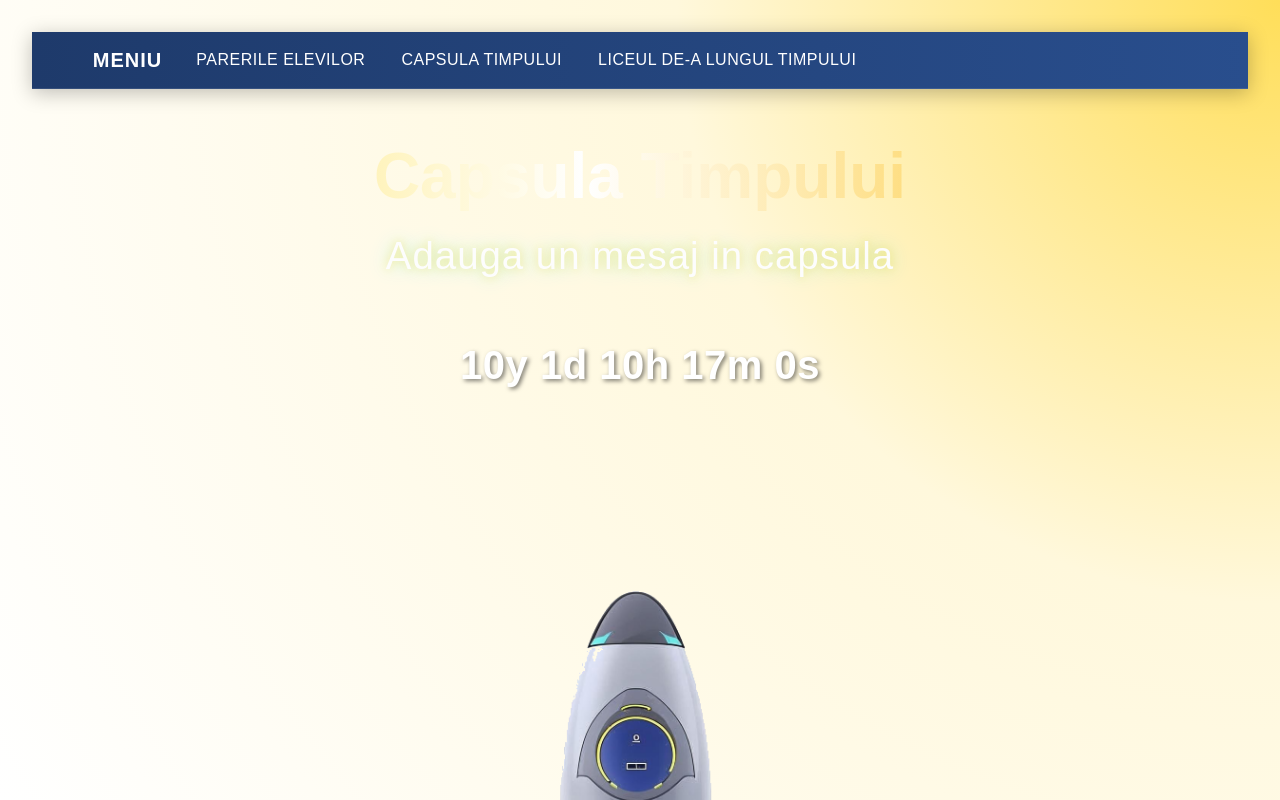
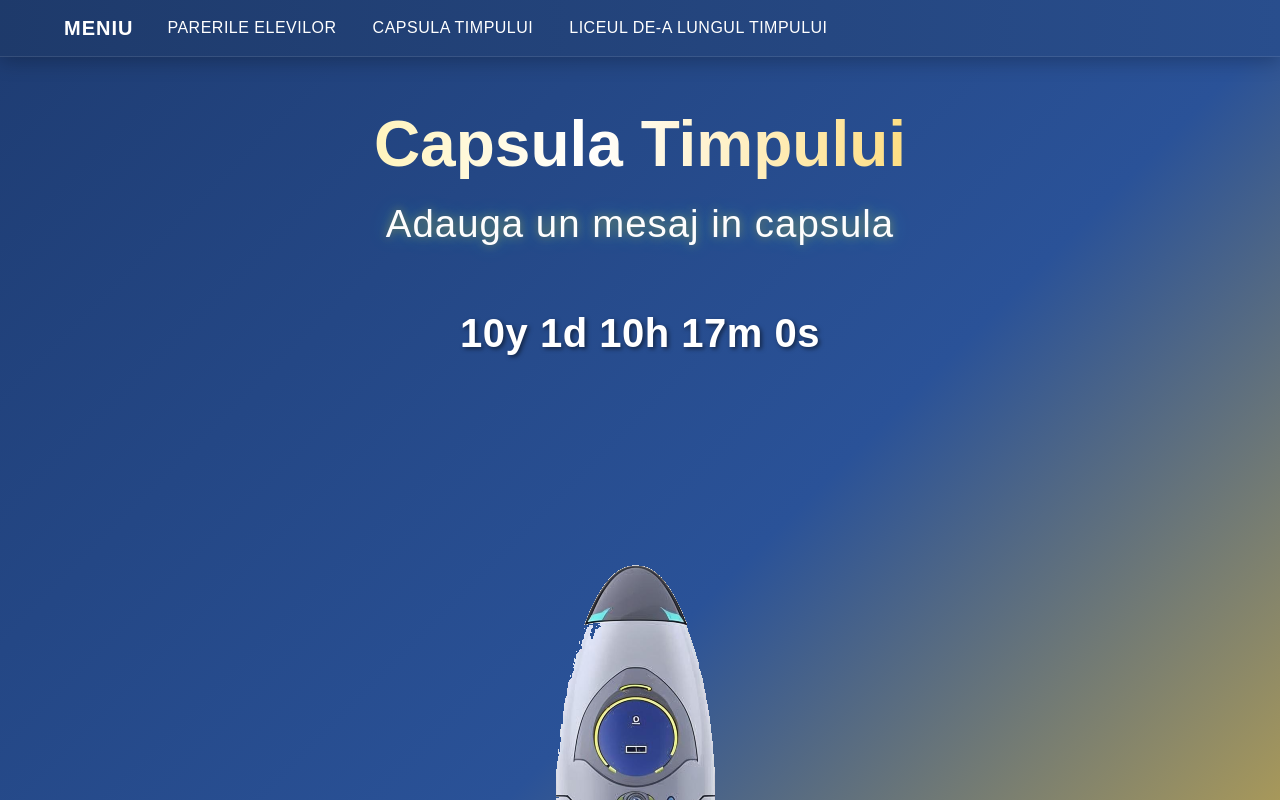
Before and after one commit to FaneSpoitoru/odobescu-in-viitor, a React (Vite) app: page /capsula-timpului in a window 1280 px wide. Shown: the top 800 px of the page. Built offline with nearby package versions, Linux system fonts and the light colour scheme.

Commit message:
MERGE CSS

```diff
--- a/src/App.css
+++ b/src/App.css
@@ -1,67 +1,40 @@
-/* Root ocupă tot ecranul și fundalul se continuă în jos */
-
-#root {
-  min-height: 100vh; /* ocupă înălțimea completă a ecranului */
-  width: 100%;
-  margin: 0;
-  padding: 2rem;
+.hero {
+  height: 100vh; /* full screen */
+  display: flex;
+  flex-direction: column;
+  justify-content: center;
+  align-items: center;
+  background: linear-gradient(135deg, #1E3C72, #2A5298, #FDC830);
+  color: rgb(255, 255, 255);
   text-align: center;
-  background: radial-gradient(circle at top right, #ffde59 0%, #fff8dc 40%, #ffffff 100%);
-  background-attachment: fixed; /* păstrează efectul continuu la scroll */
-  background-repeat: no-repeat;
-  background-size: cover;
-  overflow-x: hidden;
-  font-family: "Poppins", sans-serif;
+  font-family: 'Poppins', sans-serif;
+  gap: 20px;
 }
 
-/* LOGO */
-.logo {
-  height: 6em;
-  padding: 1.5em;
-  will-change: filter;
-  transition: filter 300ms;
+.hero h1 {
+  font-size: 3rem;
+  font-weight: 700;
+  margin: 0;
+  text-shadow: 0 0 10px rgba(255, 255, 255, 0.2);
 }
 
-.logo:hover {
-  filter: drop-shadow(0 0 2em #646cffaa);
+.hero p {
+  font-size: 1.3rem;
+  opacity: 0.9;
 }
 
-.logo.react:hover {
-  filter: drop-shadow(0 0 2em #61dafbaa);
+.hero button {
+  background: white;
+  color: #2451b3;
+  border: none;
+  padding: 12px 25px;
+  border-radius: 25px;
+  font-size: 1rem;
+  cursor: pointer;
+  transition: 0.3s;
 }
 
-/* ANIMAȚIE LOGO */
-@keyframes logo-spin {
-  from {
-    transform: rotate(0deg);
-  }
-  to {
-    transform: rotate(360deg);
-  }
+.hero button:hover {
+  transform: scale(1.05);
+  background: #eee;
 }
-
-@media (prefers-reduced-motion: no-preference) {
-  a:nth-of-type(2) .logo {
-    animation: logo-spin infinite 20s linear;
-  }
-}
-
-/* CARD */
-.card {
-  padding: 2em;
-  background: rgba(255, 255, 255, 0.75);
-  border-radius: 15px;
-  box-shadow: 0 8px 20px rgba(0, 0, 0, 0.1);
-  margin-bottom: 2rem;
-}
-
-/* TEXT */
-.read-the-docs {
-  color: #888;
-}
-
-/* OPCIONAL: adaugă o mică umbră sus și jos */
-body {
-  margin: 0;
-  background: linear-gradient(to bottom, #fffbe7, #ffffff);
-}
--- a/src/index.css
+++ b/src/index.css
@@ -1,67 +1,40 @@
-/* Root ocupă tot ecranul și fundalul se continuă în jos */
-
-#root {
-  min-height: 100vh; /* ocupă înălțimea completă a ecranului */
-  width: 100%;
-  margin: 0;
-  padding: 2rem;
+.hero {
+  height: 100vh; /* full screen */
+  display: flex;
+  flex-direction: column;
+  justify-content: center;
+  align-items: center;
+  background: linear-gradient(135deg, #1E3C72, #2A5298, #FDC830);
+  color: rgb(255, 255, 255);
   text-align: center;
-  background: radial-gradient(circle at top right, #ffde59 0%, #fff8dc 40%, #ffffff 100%);
-  background-attachment: fixed; /* păstrează efectul continuu la scroll */
-  background-repeat: no-repeat;
-  background-size: cover;
-  overflow-x: hidden;
-  font-family: "Poppins", sans-serif;
+  font-family: 'Poppins', sans-serif;
+  gap: 20px;
 }
 
-/* LOGO */
-.logo {
-  height: 6em;
-  padding: 1.5em;
-  will-change: filter;
-  transition: filter 300ms;
+.hero h1 {
+  font-size: 3rem;
+  font-weight: 700;
+  margin: 0;
+  text-shadow: 0 0 10px rgba(255, 255, 255, 0.2);
 }
 
-.logo:hover {
-  filter: drop-shadow(0 0 2em #646cffaa);
+.hero p {
+  font-size: 1.3rem;
+  opacity: 0.9;
 }
 
-.logo.react:hover {
-  filter: drop-shadow(0 0 2em #61dafbaa);
+.hero button {
+  background: white;
+  color: #2451b3;
+  border: none;
+  padding: 12px 25px;
+  border-radius: 25px;
+  font-size: 1rem;
+  cursor: pointer;
+  transition: 0.3s;
 }
 
-/* ANIMAȚIE LOGO */
-@keyframes logo-spin {
-  from {
-    transform: rotate(0deg);
-  }
-  to {
-    transform: rotate(360deg);
-  }
+.hero button:hover {
+  transform: scale(1.05);
+  background: #eee;
 }
-
-@media (prefers-reduced-motion: no-preference) {
-  a:nth-of-type(2) .logo {
-    animation: logo-spin infinite 20s linear;
-  }
-}
-
-/* CARD */
-.card {
-  padding: 2em;
-  background: rgba(255, 255, 255, 0.75);
-  border-radius: 15px;
-  box-shadow: 0 8px 20px rgba(0, 0, 0, 0.1);
-  margin-bottom: 2rem;
-}
-
-/* TEXT */
-.read-the-docs {
-  color: #888;
-}
-
-/* OPCIONAL: adaugă o mică umbră sus și jos */
-body {
-  margin: 0;
-  background: linear-gradient(to bottom, #fffbe7, #ffffff);
-}
```
